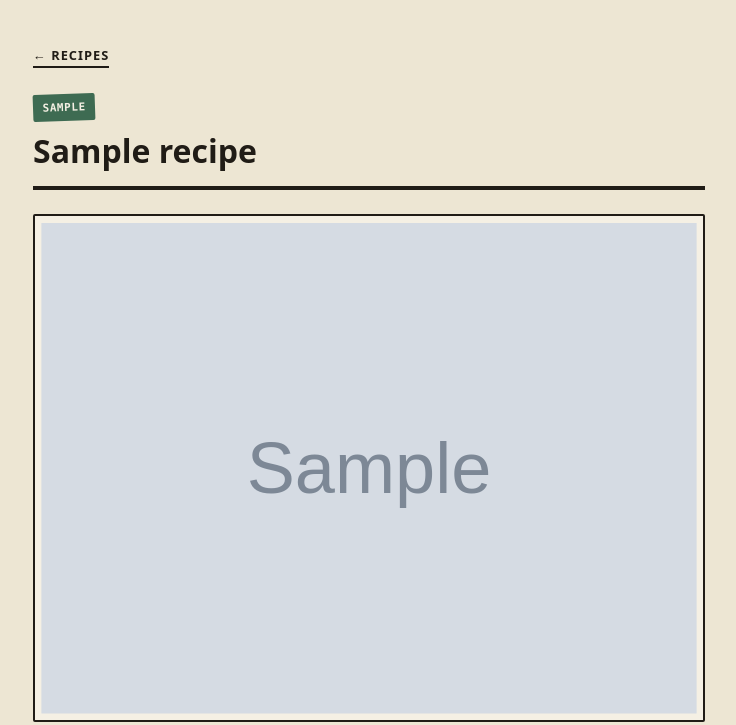
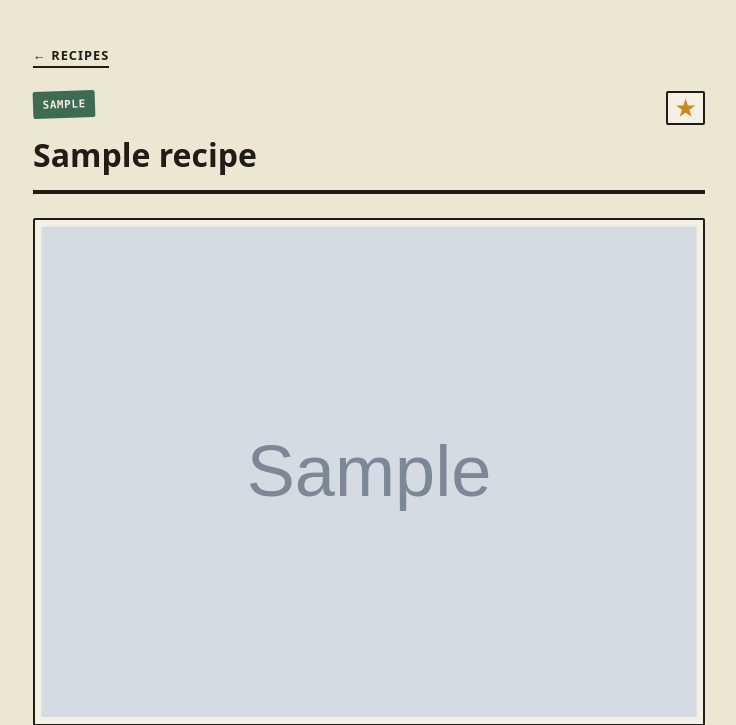
Before and after one commit to mbulkeley/meal-planner, a Django app: page /recipes/1/ in a window 1280 px wide. Shown: the top 725 px of the page, without its empty margins (271-1007 px from the left). Run offline with Django 4.2, Linux system fonts and the light colour scheme; tables that the repository leaves empty hold one stand-in row (values such as "Sample post"); grey boxes marked "Sample" are stand-in pictures.

Commit message:
Add favorite toggle for recipes
Recipe.is_favorite (BooleanField), a star toggle button on both the
list card and detail header, and the list now orders favorites first
(then alphabetically) so favoriting actually makes a recipe faster to
find, per the user story. The toggle view takes a fixed return_to
enum ("list"/"detail") rather than an arbitrary next URL, to avoid
an open-redirect footgun.

Co-Authored-By: Claude Sonnet 5 <noreply@anthropic.com>

```diff
--- a/recipes/models.py
+++ b/recipes/models.py
@@ -27,5 +27,7 @@ class Recipe(models.Model):
 
     image = models.ImageField(upload_to="recipes/", blank=True)
 
+    is_favorite = models.BooleanField(default=False)
+
     def __str__(self):
         return self.name
--- a/recipes/static/recipes/style.css
+++ b/recipes/static/recipes/style.css
@@ -177,6 +177,29 @@ h2,
   left: 1rem;
 }
 
+.card .favorite-toggle {
+  position: absolute;
+  top: -0.9rem;
+  right: 0.5rem;
+  z-index: 1;
+}
+
+.star-btn {
+  font-family: Futura, "Century Gothic", "Avenir Next", Avenir, system-ui, sans-serif;
+  font-size: 1.35rem;
+  line-height: 1;
+  background: var(--paper-raised);
+  color: var(--ink-soft);
+  border: 2px solid var(--rule);
+  border-radius: var(--radius);
+  padding: 0.25rem 0.45rem;
+  cursor: pointer;
+}
+
+.star-btn.is-active {
+  color: var(--gold);
+}
+
 .card a.card-body {
   display: block;
   height: 100%;
@@ -214,8 +237,15 @@ h2,
   margin-bottom: 1.5rem;
 }
 
-.detail-header .tab {
+.detail-header .header-row {
+  display: flex;
+  align-items: flex-start;
+  justify-content: space-between;
   margin-bottom: 0.75rem;
+}
+
+.detail-header .header-row .tab {
+  margin-bottom: 0;
 }
 
 .detail-header h1 {
--- a/recipes/templates/recipes/recipe_detail.html
+++ b/recipes/templates/recipes/recipe_detail.html
@@ -14,7 +14,14 @@
 
   <article itemscope itemtype="https://schema.org/Recipe">
     <header class="detail-header">
-      <span class="tab {{ recipe.recipe_category|tab_class }}">{{ recipe.recipe_category|default:"Recipe" }}</span>
+      <div class="header-row">
+        <span class="tab {{ recipe.recipe_category|tab_class }}">{{ recipe.recipe_category|default:"Recipe" }}</span>
+        <form class="favorite-toggle" method="post" action="{% url 'recipes:toggle_favorite' recipe.pk %}">
+          {% csrf_token %}
+          <input type="hidden" name="return_to" value="detail">
+          <button type="submit" class="star-btn{% if recipe.is_favorite %} is-active{% endif %}" aria-label="{% if recipe.is_favorite %}Remove from favorites{% else %}Add to favorites{% endif %}">{% if recipe.is_favorite %}★{% else %}☆{% endif %}</button>
+        </form>
+      </div>
       <h1 itemprop="name">{{ recipe.name }}</h1>
     </header>
 
--- a/recipes/templates/recipes/recipe_list.html
+++ b/recipes/templates/recipes/recipe_list.html
@@ -11,6 +11,11 @@
     {% for recipe in recipes %}
     <li class="card">
       <span class="tab {{ recipe.recipe_category|tab_class }}">{{ recipe.recipe_category|default:"Recipe" }}</span>
+      <form class="favorite-toggle" method="post" action="{% url 'recipes:toggle_favorite' recipe.pk %}">
+        {% csrf_token %}
+        <input type="hidden" name="return_to" value="list">
+        <button type="submit" class="star-btn{% if recipe.is_favorite %} is-active{% endif %}" aria-label="{% if recipe.is_favorite %}Remove from favorites{% else %}Add to favorites{% endif %}">{% if recipe.is_favorite %}★{% else %}☆{% endif %}</button>
+      </form>
       <a class="card-body" href="{% url 'recipes:detail' recipe.pk %}">
         <h2>{{ recipe.name }}</h2>
         {% if recipe.recipe_yield %}<p class="meta mono">{{ recipe.recipe_yield }}</p>{% endif %}
--- a/recipes/urls.py
+++ b/recipes/urls.py
@@ -10,4 +10,5 @@ urlpatterns = [
     path("<int:pk>/", views.recipe_detail, name="detail"),
     path("<int:pk>/edit/", views.recipe_edit, name="edit"),
     path("<int:pk>/delete/", views.recipe_delete, name="delete"),
+    path("<int:pk>/favorite/", views.recipe_toggle_favorite, name="toggle_favorite"),
 ]
--- a/recipes/views.py
+++ b/recipes/views.py
@@ -74,7 +74,7 @@ def _fetch_image(url):
 
 
 def recipe_list(request):
-    recipes = Recipe.objects.all()
+    recipes = Recipe.objects.order_by("-is_favorite", "name")
     return render(request, "recipes/recipe_list.html", {"recipes": recipes})
 
 
@@ -160,3 +160,13 @@ def recipe_delete(request, pk):
         recipe.delete()
         return redirect("recipes:list")
     return render(request, "recipes/recipe_delete.html", {"recipe": recipe})
+
+
+def recipe_toggle_favorite(request, pk):
+    recipe = get_object_or_404(Recipe, pk=pk)
+    if request.method == "POST":
+        recipe.is_favorite = not recipe.is_favorite
+        recipe.save(update_fields=["is_favorite"])
+        if request.POST.get("return_to") == "list":
+            return redirect("recipes:list")
+    return redirect("recipes:detail", pk=recipe.pk)
```
Also changed, not shown: recipes/migrations/0003_recipe_is_favorite.py (added).
